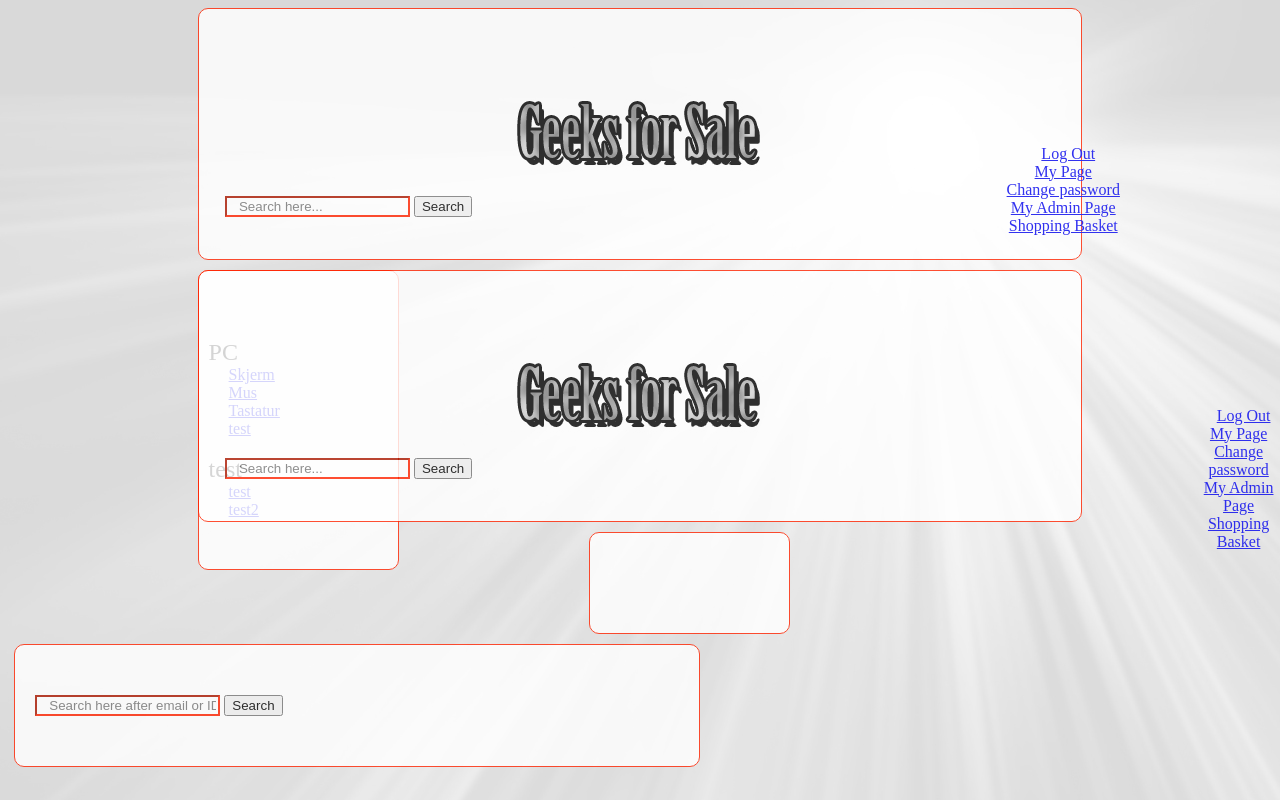
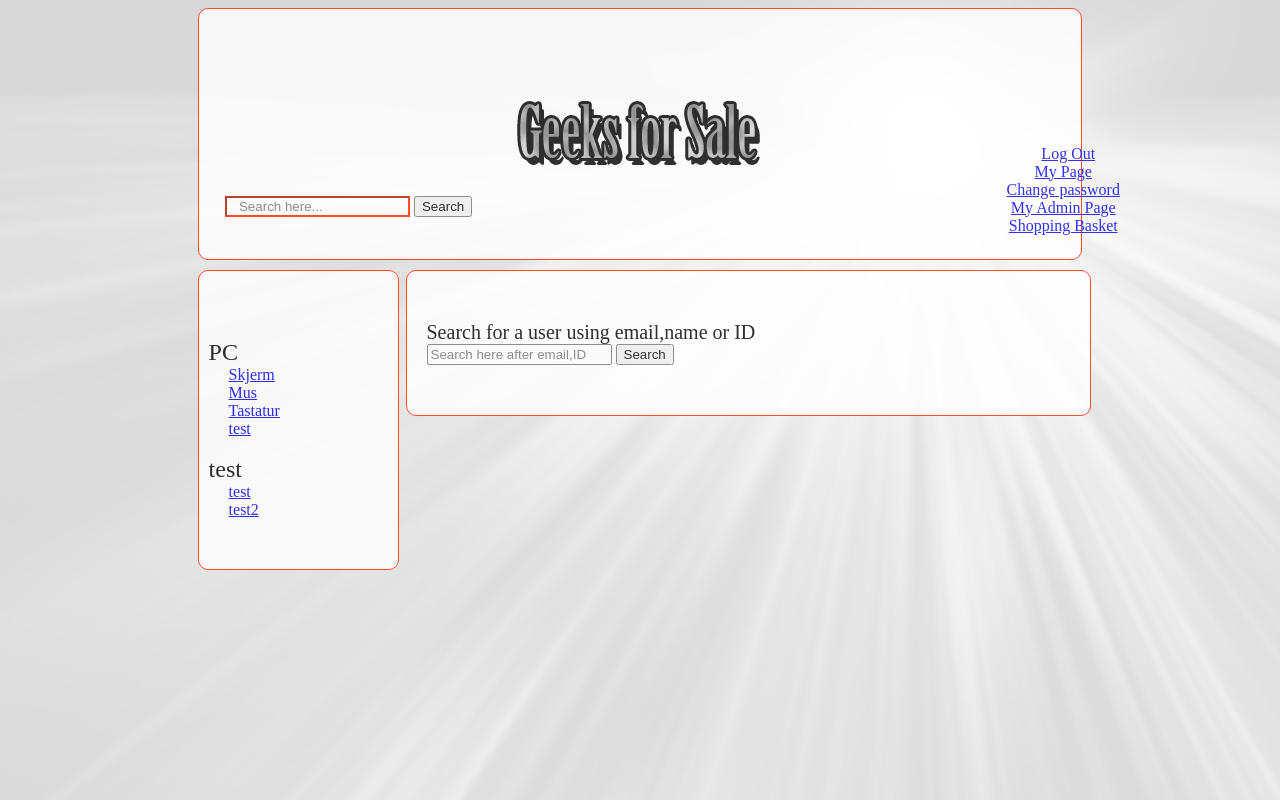
Before and after one commit to lufen/GeeksForSale, a PHP site: page /admin-blackListUsers.php in a window 1280 px wide. Run offline with PHP 8.4, Linux system fonts and the light colour scheme; a user stored in the database is signed in; data comes from the database, SQL or seed files in the repository.

Commit message:
User blacklisting working

```diff
--- a/admin-blackListUsers.php
+++ b/admin-blackListUsers.php
@@ -1,7 +1,3 @@
-<?php
-include 'Geeksforsaletop.php';
-?>
-
 <?php
 require_once "user.php";
 CheckIfAdminLoggedIn();
@@ -34,7 +30,7 @@ function toggleBlocklist(){
 		throw new Exception('Unable to update information, Email duplicate');
 	}
 	$db->commit();
-	echo "<p>User blacklisted";
+	echo "<t1>Users blacklisting changed</t1></br>";
 }
 
 function findUser(){
@@ -70,18 +66,13 @@ function findUser(){
 	}
 }
 ?>
-
 <?php
 include 'Geeksforsaletop.php';
 ?>
 <div id="content">
-	<form class="form-wrapper cf" method="post" action="admin-blackListUsers.php">
-		<input type="text" name="search" placeholder="Search here after email or ID" required>
-		<button type="submit">Search</button>
-	</form>
 	<?php
 	require 'db.php';
-	if (isset ($_POST['id'])) {
+	if (isset ($_POST['userID'])) {
 		try{
 			toggleBlocklist();
 		}catch(Exception $e){
@@ -98,6 +89,11 @@ include 'Geeksforsaletop.php';
 	}
 
 	?>
+		<t2> Search for a user using email,name or ID</t2>
+	<form class="form-wrapper cf" method="post" action="admin-blackListUsers.php">
+		<input type="text" name="search" placeholder="Search here after email,ID">
+		<button type="submit">Search</button>
+	</form>
 </div>
 </BODY>
 </HTML>
--- a/admin.php
+++ b/admin.php
@@ -112,6 +112,7 @@ include 'Geeksforsaletop.php';
 <div id="content">
   <button> <a href="admin-addUser.php"> Add user        </a> </button>
   <button> <a href="admin-addProducts.php"> Add product        </a> </button>
-  <button> <a href="admin-addCategories.php"> Add Category        </a> </button></br>
+  <button> <a href="admin-addCategories.php"> Add Category        </a> </button>
+  <button> <a href="admin-blackListUsers.php"> Blacklist a user        </a> </button></br>
   </div>
 </BODY>
--- a/user.php
+++ b/user.php
@@ -6,6 +6,9 @@
 		$sth->bindParam (':email', $email);
 		$sth->execute ();
 		if ($row = $sth->fetch()) {
+			if($row['blacklisted']!= 0){
+				throw new Exception(' Not logged in, user blacklisted');
+			}
 			$fromUser = convertPlainTextToEncrypted($password,$row['id']);
 			if($row['password'] == convertPlainTextToEncrypted($password,$row['id'])){
 				$_SESSION['id'] = $row['id'];
```
